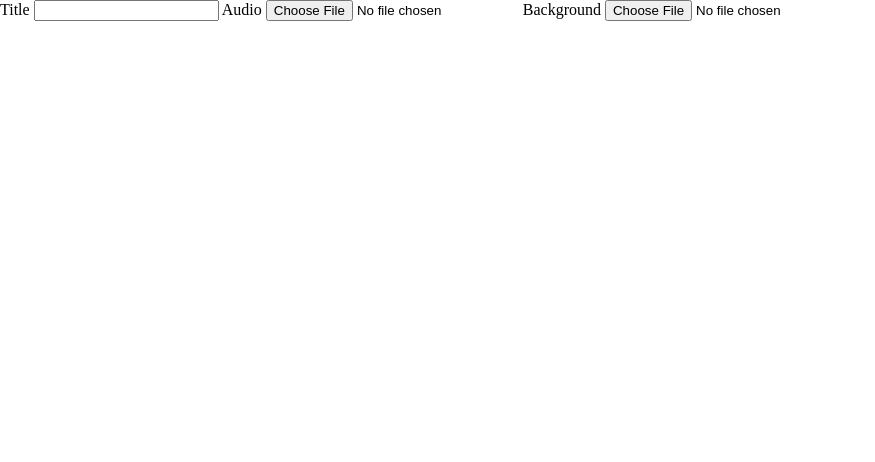
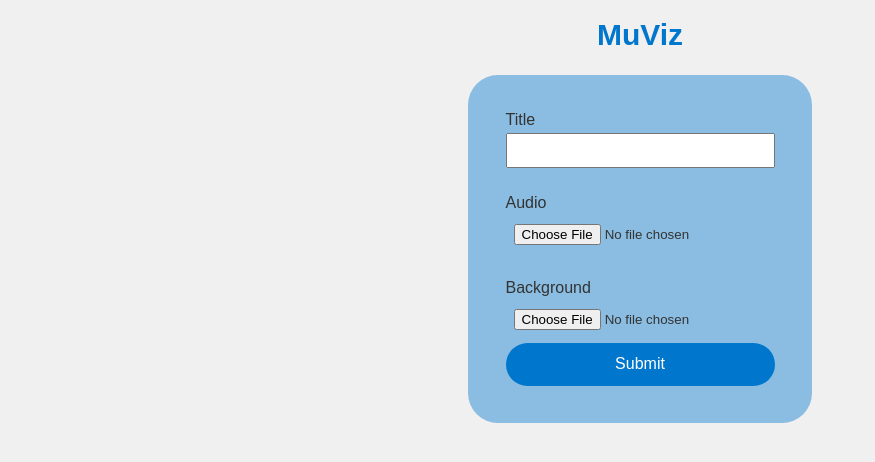
Before and after one commit to JoeyKentin/WebVideoAutomation, a plain HTML site: page index.html in a window 1280 px wide. Shown: the whole page, without its empty margins (0-875 px from the left). Drawn offline with Linux system fonts and the light colour scheme.

Commit message:
Did basic styling

```diff
--- a/CSS/reset.css
+++ b/CSS/reset.css
@@ -84,3 +84,13 @@ table {
   border-collapse: collapse;
   border-spacing: 0;
 }
+
+button, input[type="submit"], input[type="reset"] {
+	background: none;
+	color: inherit;
+	border: none;
+	padding: 0;
+	font: inherit;
+	cursor: pointer;
+	outline: inherit;
+}
--- a/CSS/style.css
+++ b/CSS/style.css
@@ -0,0 +1,54 @@
+/* Your custom styles go here */
+
+body {
+    font-family: Arial, sans-serif;
+    background-color: #f0f0f0;
+    color: #333;
+    margin: 20px;
+    display: flex;
+    flex-direction: column;
+    align-items: center;
+}
+
+h1 {
+    color: #0077cc;
+    font-size: 30px;
+}
+
+form {
+    max-width: 40vw;
+    display: flex;
+    flex-direction: column;
+    background-color: #0077cc6d;
+    padding: 3%;
+    border-radius: 30px;
+    margin: 2% 0 0 0;
+}
+
+label {
+    display: flex;
+    margin-top: 10%;
+}
+
+#titleLabel {
+    margin: 0;
+}
+
+input {
+    width: auto;
+    padding: 8px;
+    margin-top: 5px;
+}
+
+input[type="submit"] {
+    background-color: #0077cc;
+    color: #fff;
+    cursor: pointer;
+    border-radius: 30px;
+    padding: 5%;
+}
+
+input[type="submit"]:hover {
+    background-color: #ffffff;
+    color: #0077cc;
+}
--- a/index.html
+++ b/index.html
@@ -8,13 +8,15 @@
     <title>MuViz</title>
 </head>
 <body>
+    <h1>MuViz</h1>
     <form>
-        <label for="title">Title</label>
+        <label for="title" id="titleLabel">Title</label>
         <input type="text" id="title" name="title">
         <label for="audio">Audio</label>
         <input type="file" name="audio" id="audio">
         <label for="background">Background</label>
         <input type="file" name="background" id="background">
+        <input type="submit" value="Submit">
     </form>
 </body>
 </html>
```
